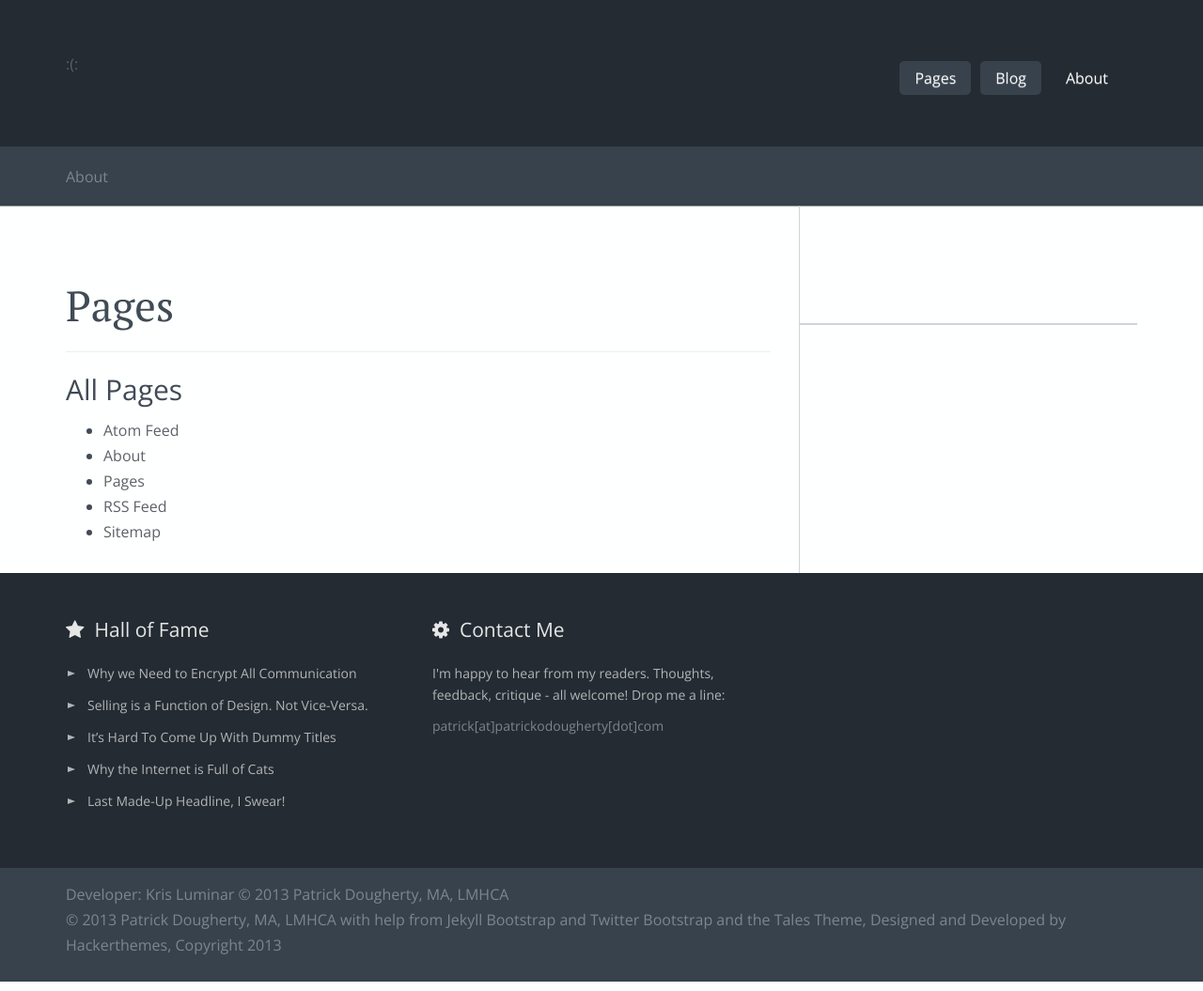
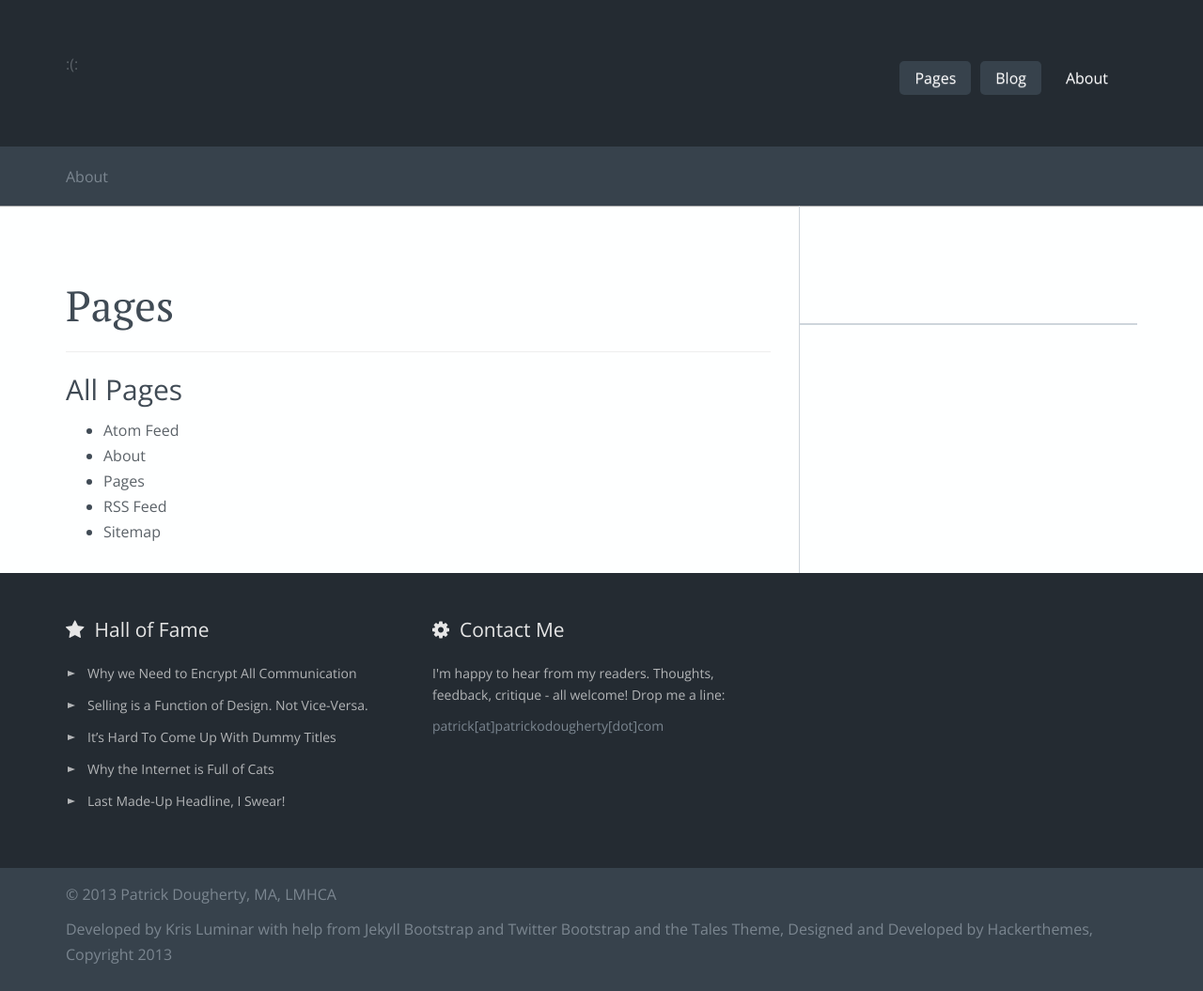
Before and after one commit to Patrick-Dougherty/patrick-dougherty.github.com, a Jekyll site: the page built from pages.html, in a window 1280 px wide. Shown: the whole page at 94% size. Built offline with Jekyll 4.4.1, drawn with Linux system fonts in a browser that asks for light colours; nearby versions of some CDN libraries; library files that are not in the unit come from our copies.

Commit message:
fix footer duplicate text

```diff
--- a/_includes/themes/tales/default.html
+++ b/_includes/themes/tales/default.html
@@ -179,10 +179,9 @@
     </div>
     <div class="widewrapper copyright">
       <div class="container">
-        Developer: Kris Luminar
-        &copy; {{ site.time | date: '%Y' }} {{ site.author.name }}
-        <p>&copy; {{ site.time | date: '%Y' }} {{ site.author.name }}
-          with help from <a href="http://jekyllbootstrap.com" target="_blank" title="The Definitive Jekyll Blogging Framework">Jekyll Bootstrap</a>
+        <p>&copy; {{ site.time | date: '%Y' }} {{ site.author.name }}</p>
+        <p>
+          Developed by Kris Luminar with help from <a href="http://jekyllbootstrap.com" target="_blank" title="The Definitive Jekyll Blogging Framework">Jekyll Bootstrap</a>
           and <a href="http://twitter.github.com/bootstrap/" target="_blank">Twitter Bootstrap</a>
           and the Tales Theme, Designed and Developed by <a href="http://hackerthemes.com">Hackerthemes</a>, Copyright 2013
         </p>
```
